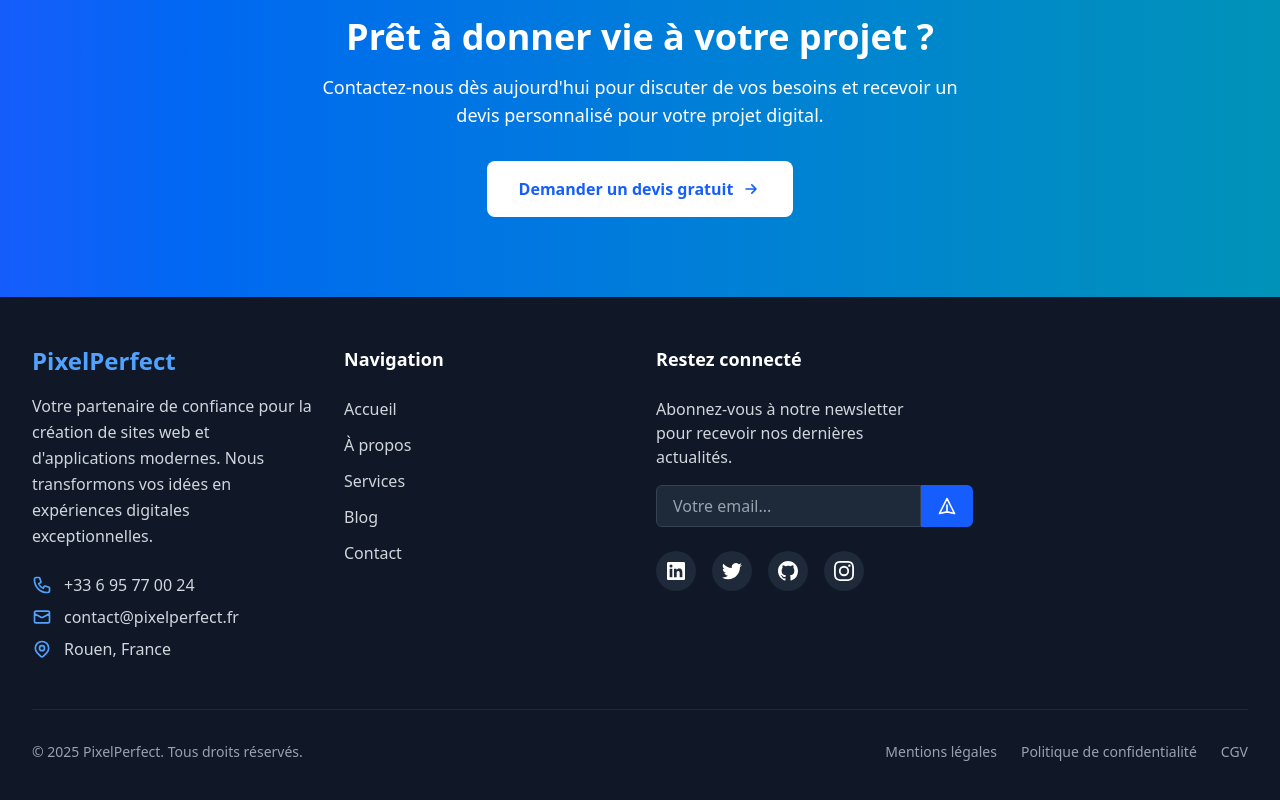
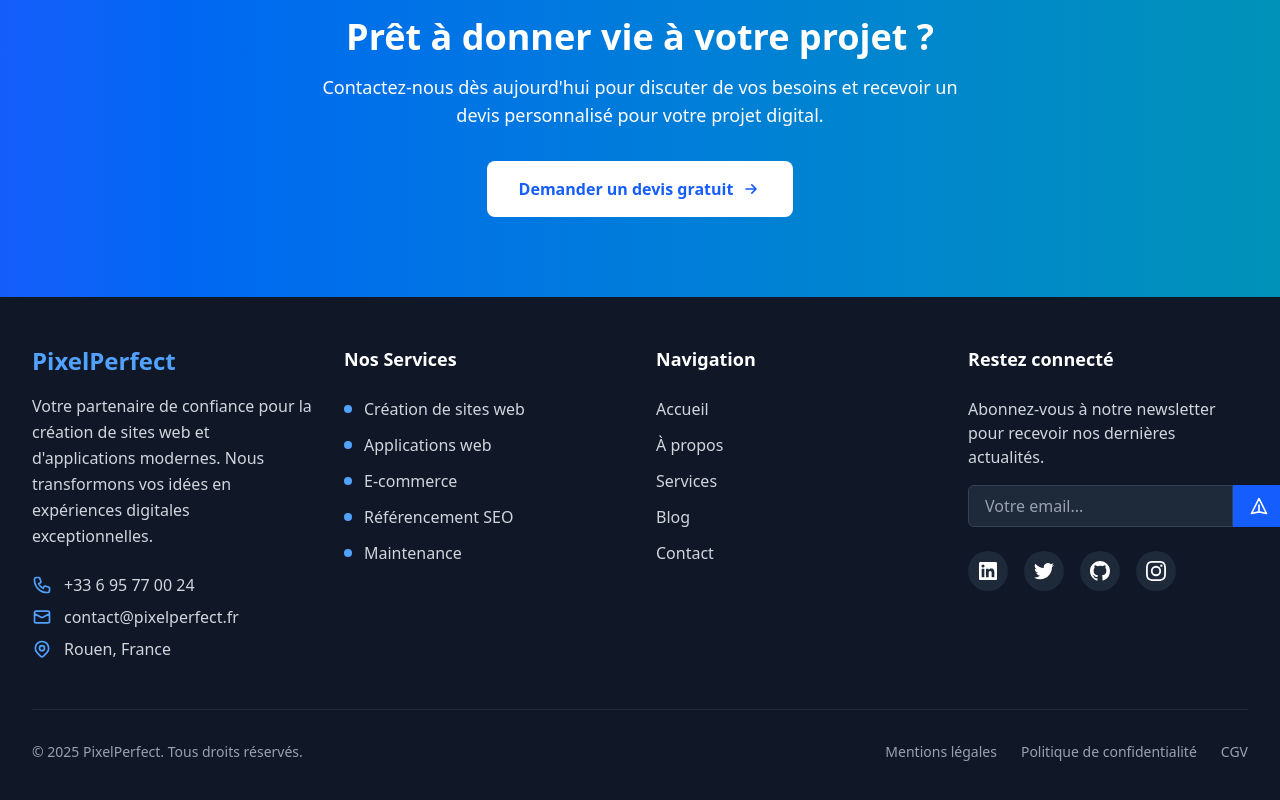
Before and after one commit to GaspardJanty76/vitrine-astro, an Astro site: page /services in a window 1280 px wide. Shown: the part 2487-3287 px from the top of the page. Built offline with nearby package versions, Linux system fonts and the light colour scheme; Astro itself is replaced by a stand-in of ours.

Commit message:
ajout page service et services footer

```diff
--- a/src/components/Footer.astro
+++ b/src/components/Footer.astro
@@ -1,5 +1,14 @@
 ---
 const currentYear = new Date().getFullYear();
+
+const services = [
+  { name: 'Création de sites web', href: '/services#website' },
+  { name: 'Applications web', href: '/services#website' },
+  { name: 'E-commerce', href: '/services#website' },
+  { name: 'Référencement SEO', href: '/services#website' },
+  { name: 'Maintenance', href: '/services#maintenance' }
+];
+
 
 const quickLinks = [
   { name: 'Accueil', href: '/' },
@@ -51,6 +60,20 @@ const socialLinks = [
             <span>Rouen, France</span>
           </div>
         </div>
+      </div>
+
+      <div>
+        <h4 class="text-lg font-semibold mb-6 text-white">Nos Services</h4>
+        <ul class="space-y-3">
+          {services.map((service) => (
+            <li>
+              <a href={service.href} class="text-gray-300 hover:text-blue-400 transition-colors duration-200 flex items-center">
+                <span class="w-2 h-2 bg-blue-400 rounded-full mr-3"></span>
+                {service.name}
+              </a>
+            </li>
+          ))}
+        </ul>
       </div>
 
       <div>
--- a/src/pages/services.astro
+++ b/src/pages/services.astro
@@ -17,7 +17,7 @@ import Navbar from "../components/Navbar.astro";
         </div>
     </section>
 
-    <section class="py-20 bg-white">
+    <section class="py-20 bg-white" id="website">
         <div class="max-w-7xl mx-auto px-4 sm:px-6 lg:px-8">
             <div class="grid lg:grid-cols-2 gap-12">
 
@@ -186,7 +186,7 @@ import Navbar from "../components/Navbar.astro";
         </div>
     </section>
 
-    <section class="py-16 bg-gray-50">
+    <section class="py-16 bg-gray-50" id="maintenance">
         <div class="max-w-7xl mx-auto px-4 sm:px-6 lg:px-8">
             <div class="bg-gradient-to-r from-indigo-600 to-purple-600 rounded-2xl p-8 md:p-12 text-white">
                 <div class="grid lg:grid-cols-2 gap-8 items-center">
```
